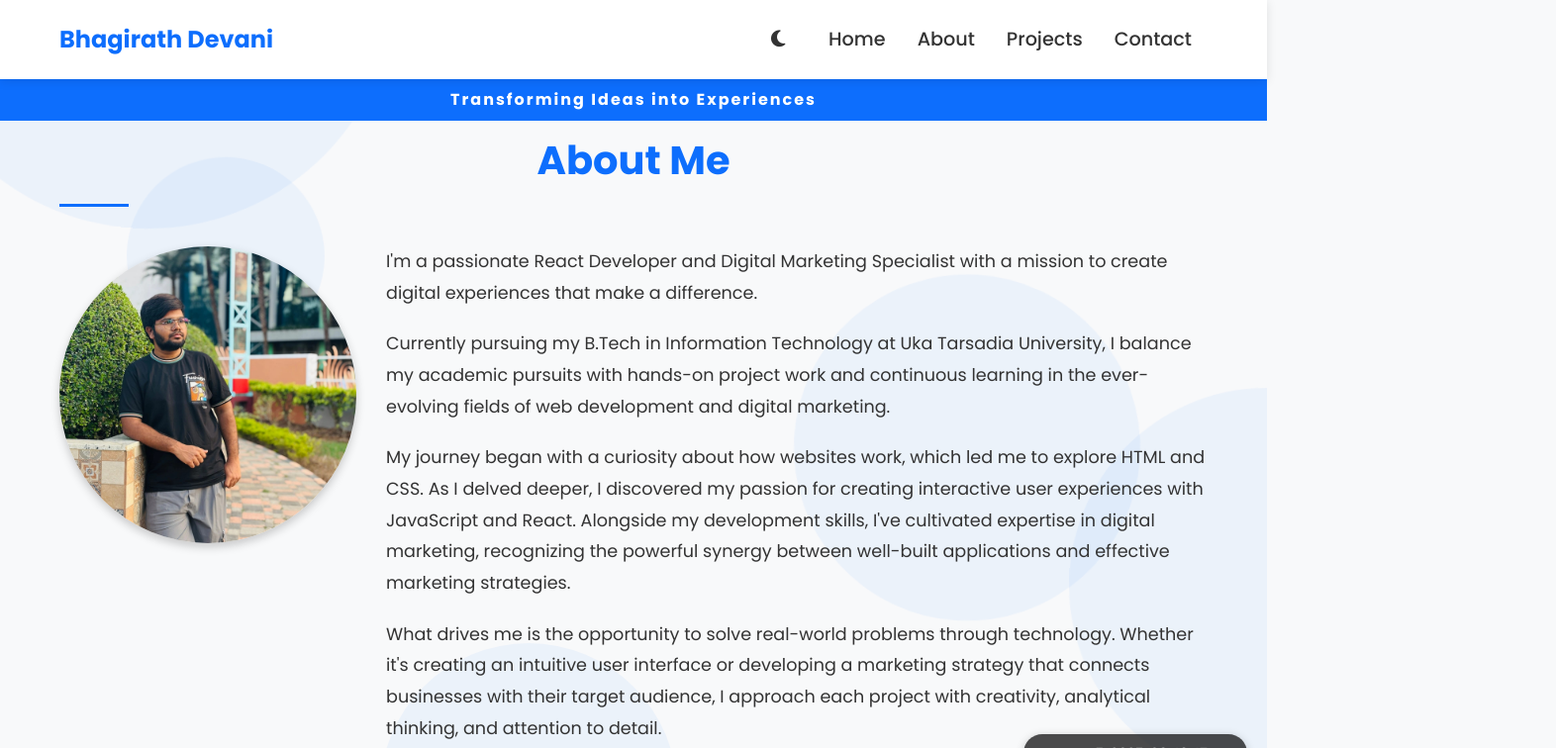
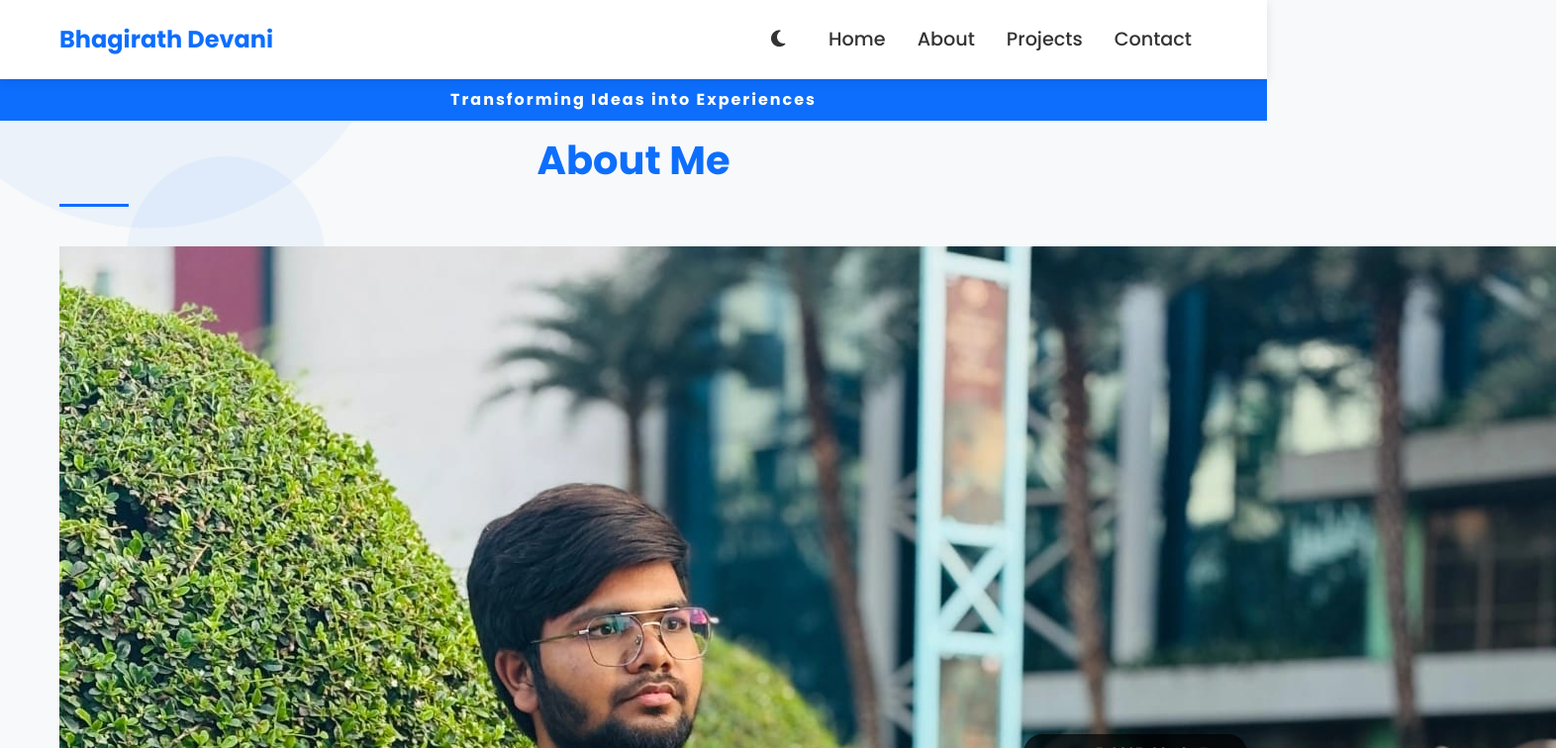
Before and after one commit to openheimer9/portfolio, a React (Create React App) app: page /about in a window 1280 px wide. Shown: the top 756 px of the page at 99% size, 1572 px wide, since content can reach past the window. Built offline with nearby package versions, Linux system fonts and the light colour scheme.

Commit message:
Update About.js

```diff
--- a/src/components/About.js
+++ b/src/components/About.js
@@ -6,24 +6,11 @@ const About = () => {
     <div className="about-container">
       <h1 className="section-header">About Me</h1>
 
-      <div className="about-content" style={{
-            display: 'flex',
-            flexDirection: 'row',
-            alignItems: 'flex-start',
-            gap: '30px',
-            marginBottom: '40px'
-          }}>
+      <div className="about-intro">
         <div className="about-image">
           <img
             src="/images/bhagirathphoto.jpg"
             alt="Bhagirath Devani"
-                style={{
-                  width: '300px',
-                  height: '300px',
-                  objectFit: 'cover',
-                  borderRadius: '50%',
-                  boxShadow: '0 4px 10px rgba(0, 0, 0, 0.2)'
-                }}
           />
         </div>
 
```
Lines whose indentation alone changed are shown as unchanged.
